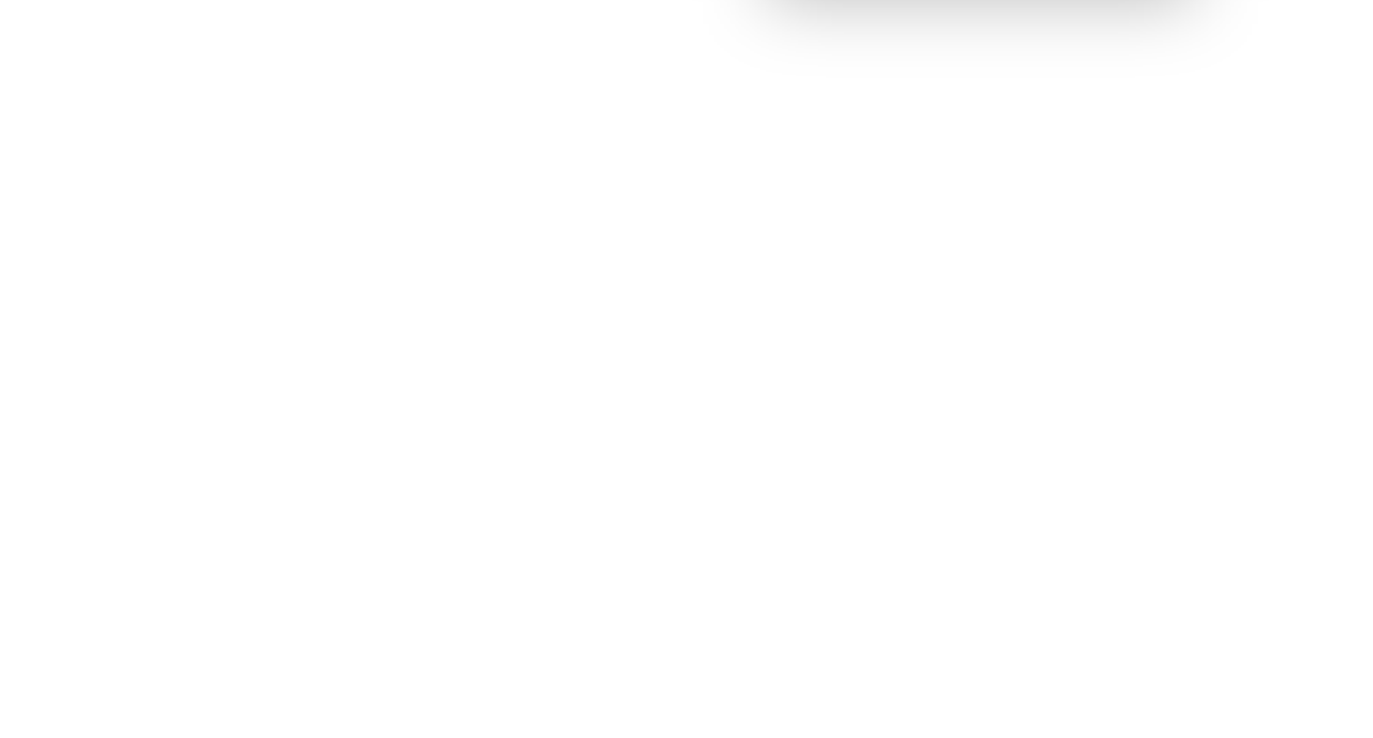
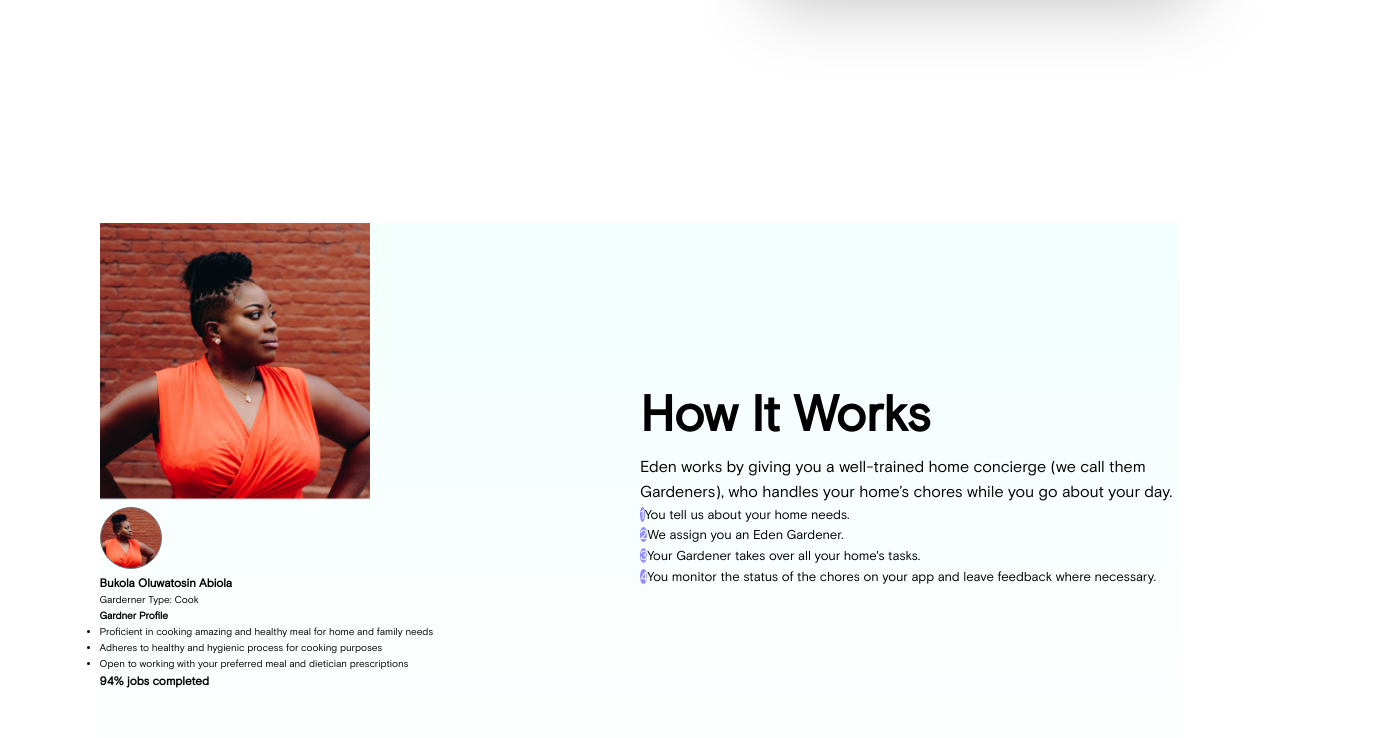
Before and after one commit to adetyaz/Eden, a website: page index.html in a window 1280 px wide. Shown: the part 1651-2389 px from the top of the page, 1373 px wide, since content can reach past the window. Before the commit the page ends 1874 px from the top, so only its background shows below. Drawn offline with Linux system fonts and the light colour scheme.

Commit message:
pages update

```diff
--- a/index.html
+++ b/index.html
@@ -144,6 +144,72 @@
             </div>
         </section>
 
+        <section class="section-steps">
+            <div class="steps">
+                <div class="steps__image-content">
+                    <img src="imgs/eye-for-ebony-OExQjtxbIpE-unsplash.png" alt="profile pic" class="steps__image">
+                    <div class="steps__profile-card">
+                        <div class="profile">
+                            <div class="profile__header">
+                                <img src="imgs/eye-for-ebony-OExQjtxbIpE-unsplash-1.png" alt="profile pic" class="profile__picture">
+                                <div class="profile__details">
+                                    <h3 class="profile__name">
+                                        Bukola Oluwatosin Abiola
+                                    </h3>
+                                    <p class="profile__work">
+                                        Garderner Type: Cook
+                                    </p>
+                                </div>
+                            </div>
+                            <div class="profile__content">
+                                <h4 class="profile__title">
+                                    Gardner Profile
+                                </h4>
+                                <ul class="profile__items">
+                                    <li class="profile__list">Proficient in cooking amazing and healthy meal for home and family needs</li>
+                                    <li class="profile__list">Adheres to healthy and hygienic process for cooking purposes</li>
+                                    <li class="profile__list">Open to working with your preferred meal and dietician prescriptions</li>
+                                </ul>
+                                <div class="profile__percentage">
+                                    <h3 class="profile__percentage-number">
+                                        94%
+                                        <span class="profile__percentage-text">
+                                            jobs completed
+                                        </span>
+                                    </h3>
+                                    <div class="profile__percentage-count">
+                                        <div class="profile__percentage-count profile__percentage-count--1">&nbsp;</div>
+                                        <div class="profile__percentage-count profile__percentage-count--2">&nbsp;</div>
+                                        <div class="profile__percentage-count profile__percentage-count--3">&nbsp;</div>
+                                    </div>
+                                </div>
+                            </div>
+                        </div>
+
+                    </div>
+                </div>
+                <div class="steps__text-content">
+                    <div class="heading">
+                        <h2 class="heading__steps">
+                            How It Works
+                        </h2>
+                    </div>
+                    <div class="paragraph">
+                        <p class="paragraph__steps">
+                            Eden works by giving you a well-trained home concierge (we call them Gardeners), who handles your home’s chores while you go about your day.
+                        </p>
+                    </div>
+
+                    <ul class="steps__items">
+                        <li class="steps__list"><span class="steps__numbers">1</span>You tell us about your home needs.</li>
+                        <li class="steps__list"><span class="steps__numbers">2</span>We assign you an Eden Gardener.</li>
+                        <li class="steps__list"><span class="steps__numbers">3</span>Your Gardener takes over all your home's tasks.</li>
+                        <li class="steps__list"><span class="steps__numbers">4</span>You monitor the status of the chores on your app and leave feedback where necessary.</li>
+                    </ul>
+                </div>
+            </div>
+        </section>
+
     </main>
 </body>
 <script src="js/app.js"></script>
--- a/sass/abstracts/_variables.scss
+++ b/sass/abstracts/_variables.scss
@@ -1,11 +1,12 @@
-@font-face{
+@font-face {
     font-family: 'Grotesque Pro';
     src: url(../../css/fonts/BasisGrotesquePro-Regular.ttf);
 }
-
 
 $color-primary: #36558B;
 $color-secondary: #277A21;
 $color-tertiary: #A9FEA3;
 $color-grey: #9E9E9E;
 $color-black: #000000;
+$color-purple: #938FFF;
+$color-white: #ffffff;
--- a/sass/base/_base.scss
+++ b/sass/base/_base.scss
@@ -9,12 +9,12 @@
     box-sizing: inherit;
 }
 
-html{
+html {
     font-size: 62.25%;
     box-sizing: border-box;
 }
 
-body{
+body {
     font-family: 'Grotesque Pro', sans-serif;
     line-height: 1.6;
     min-height: 100vh;
--- a/sass/base/_typography.scss
+++ b/sass/base/_typography.scss
@@ -15,6 +15,13 @@
         padding: 10px 9rem;
         margin-left: -10rem;
         margin-bottom: 3rem;
+    }
+    &__steps {
+        font-size: 5rem;
+        font-weight: bolder;
+        text-transform: capitalize;
+        color: $color-black;
+        display: block;
     }
 }
 
@@ -45,4 +52,10 @@
             text-align: left;
         }
     }
+    &__steps {
+        font-size: 1.6rem;
+        font-weight: 400;
+        color: $color-black;
+        display: block;
+    }
 }
--- a/sass/components/_about.scss
+++ b/sass/components/_about.scss
@@ -33,19 +33,20 @@
     }
     &__image-content {
         margin: 0;
+        overflow: inherit;
+        contain: layout;
     }
     &__image {
         height: 50rem;
         position: relative;
         &--1 {
             bottom: 18rem;
-            right: 4rem;
+            right: 3.5rem;
             margin-bottom: -18rem;
         }
         &--2 {
-            bottom: 28rem;
-            left: 21rem;
-            // margin-left: -1rem;
+            bottom: 30rem;
+            left: 20rem;
         }
         &--3 {
             bottom: 79rem;
--- /dev/null
+++ b/sass/components/_steps.scss
@@ -0,0 +1,97 @@
+.steps {
+    display: flex;
+    align-items: center;
+    background: transparent linear-gradient(180deg, #F2FFFD 0%, #FFFFFF 100%) no-repeat;
+    background-size: 120rem 60rem;
+    &__image-content {
+        flex: 0 0 50%;
+    }
+    &__image {
+        width: 60%;
+        position: relative;
+        bottom: 10rem;
+        margin-bottom: -10rem;
+    }
+    &__list {
+        list-style: none;
+        font-size: 1.3rem;
+        font-weight: 400;
+        color: $color-black;
+    }
+    &__numbers {
+        border-radius: 100%;
+        background-color: $color-purple;
+        color: $color-white;
+        font-size: 1.3rem;
+        padding: 0.7rem 1.3rem;
+        margin: 1rem 1rem;
+    }
+    &__profile-card {
+        height: 10rem;
+        width: 10rem;
+        padding: 1rem 2rem;
+        background-color: $color-white;
+        color: $color-black;
+        border: 1px solid transparent;
+        border-radius: .1rem;
+        position: relative;
+        box-shadow: 0 1rem 1.5rem rgba($color-black, .5);
+        -webkit-clip-path: polygon(0 0, 100% 0, 100% 98%, 0 82%);
+        clip-path: polygon(0 0, 100% 0, 100% 98%, 0 82%);
+    }
+}
+
+.profile {
+    &__header {
+        display: flex;
+    }
+    &__name {
+        font-size: 1.6rem;
+        font-weight: 600;
+        color: $color-primary;
+        display: block;
+    }
+    &__work {
+        font-size: 1.4rem;
+        font-weight: 400;
+        color: $color-primary;
+        display: block;
+    }
+    &__title {
+        font-size: 1.2rem;
+        font-weight: 400;
+        color: $color-black;
+        display: block;
+        &::after {
+            border: 1px solid $color-grey;
+        }
+    }
+    &__list {
+        font-size: 1.3rem;
+        font-weight: 400;
+        color: $color-grey;
+        display: block;
+        margin: 1rem 0;
+    }
+    &__percentage {
+        display: flex;
+    }
+    &__percentage-number {
+        font-size: 2rem;
+        font-weight: 900;
+        color: $color-primary;
+        display: block;
+        margin: 0 2rem;
+    }
+    &__percentage-text {
+        font-size: 1.3rem;
+        font-weight: 400;
+        color: $color-primary;
+    }
+    &__percentage-count {
+        display: block;
+        width: 50%;
+        height: 2.5rem;
+        background-color: $color-purple;
+    }
+}
--- a/sass/main.scss
+++ b/sass/main.scss
@@ -7,7 +7,7 @@
 @import './components/about';
 @import './components/button';
 @import './components/home';
-
+@import './components/steps';
 @import './layout/footer';
 @import './layout/header';
 @import './layout/navigation';
--- a/sass/pages/_home.scss
+++ b/sass/pages/_home.scss
@@ -9,3 +9,7 @@
     overflow-x: visible;
     padding-right: 18rem;
 }
+
+.section-steps {
+    padding: 0 10rem;
+}
```
Also changed, not shown: css/style.css.
